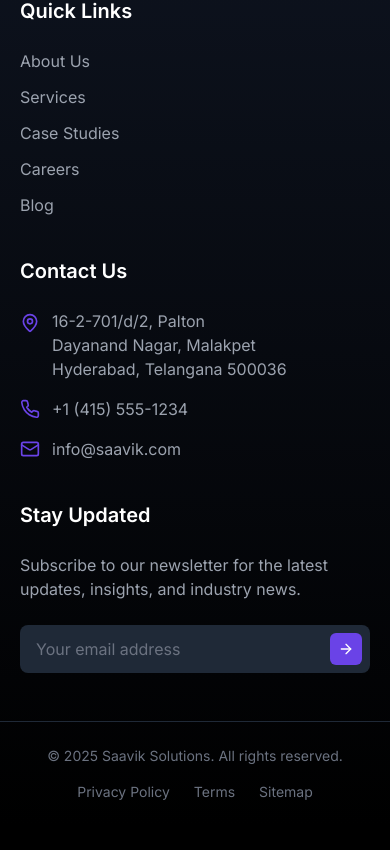
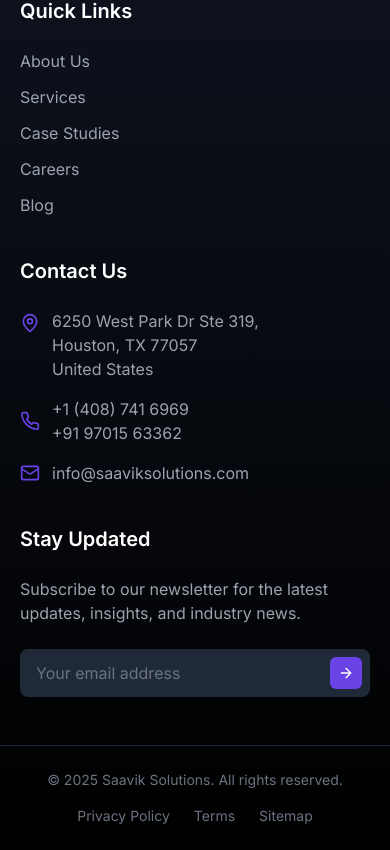
Before and after one commit to srikar298c/saavik-solutions-landing-page, a Next.js app: page / in a window 390 px wide. Shown: the part 9542-10392 px from the top of the page. Before the commit the page ends 10368 px from the top, so only its background shows below. Built offline with nearby package versions, Linux system fonts and the light colour scheme.

Commit message:
feat(footer): update contact information and restructure phone links

```diff
--- a/components/footer.tsx
+++ b/components/footer.tsx
@@ -105,15 +105,18 @@
             <ul className="space-y-4">
               <li className="flex items-start">
                 <MapPin className="h-5 w-5 text-[#6A43E7] mt-1 mr-3 flex-shrink-0" />
-                <span className="text-gray-400">16-2-701/d/2, Palton<br />Dayanand Nagar, Malakpet<br />Hyderabad, Telangana 500036</span>
+                <span className="text-gray-400">6250 West Park Dr Ste 319,<br />Houston, TX 77057<br />United States</span>
               </li>
               <li className="flex items-center">
                 <Phone className="h-5 w-5 text-[#6A43E7] mr-3 flex-shrink-0" />
-                <a href="tel:+14155551234" className="text-gray-400 hover:text-[#6A43E7] transition-colors">+1 (415) 555-1234</a>
+                <div className="flex flex-col">
+                  <a href="tel:+14087416969" className="text-gray-400 hover:text-[#6A43E7] transition-colors">+1 (408) 741 6969</a>
+                  <a href="tel:+919701563362" className="text-gray-400 hover:text-[#6A43E7] transition-colors">+91 97015 63362</a>
+                </div>
               </li>
               <li className="flex items-center">
                 <Mail className="h-5 w-5 text-[#6A43E7] mr-3 flex-shrink-0" />
-                <a href="mailto:info@saavik.com" className="text-gray-400 hover:text-[#6A43E7] transition-colors">info@saavik.com</a>
+                <a href="mailto:info@saaviksolutions.com" className="text-gray-400 hover:text-[#6A43E7] transition-colors">info@saaviksolutions.com</a>
               </li>
             </ul>
           </motion.div>
```
